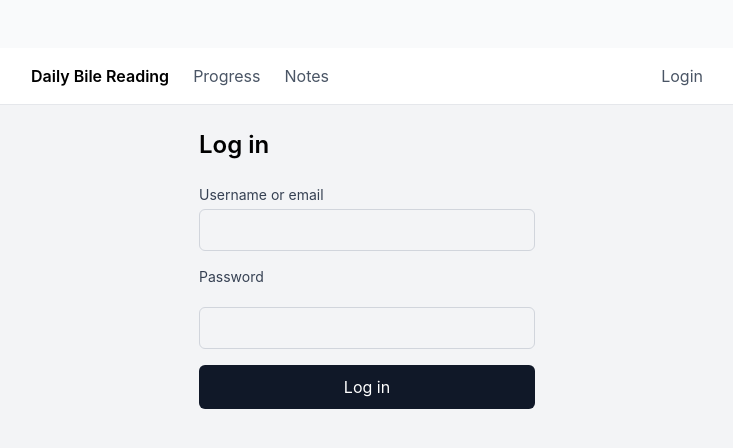
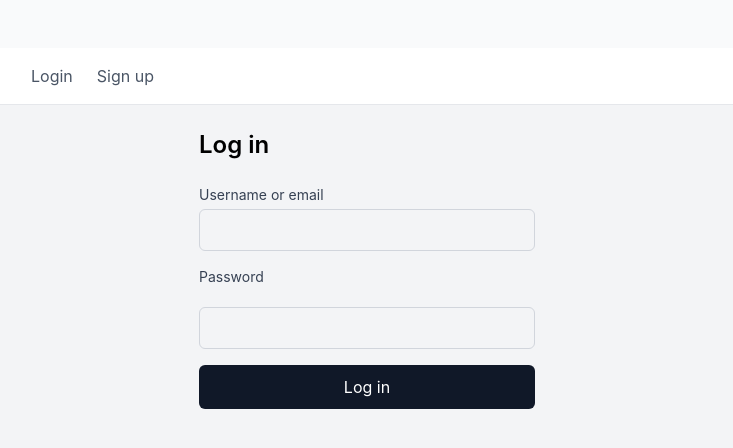
Before and after one commit to Mico1104/Bible-Reading, a React (Vite) app: page /login in a window 1280 px wide. Shown: the top 448 px of the page, without its empty margins (273-1006 px from the left). Built offline with nearby package versions, Linux system fonts and the light colour scheme; no server answers.

Commit message:
Making adjustment in Layout file

```diff
--- a/src/components/Layout.tsx
+++ b/src/components/Layout.tsx
@@ -13,6 +13,8 @@ export const Layout = () => {
     <div className="min-h-screen bg-gray-100">
       <header className="border-b border-gray-200 bg-white px-6 py-4">
         <nav className="mx-auto flex max-w-2xl items-center gap-6">
+          {user ? (
+            <>
               <Link to="/" className="font-semibold">
                 Daily Bile Reading
               </Link>
@@ -22,14 +24,19 @@ export const Layout = () => {
               <Link to="/notes" className="text-gray-600">
                 Notes
               </Link>
-          {user ? (
-            <button onClick={handleSignout} className="mt-auto text-gray-600">
+              <button onClick={handleSignout} className="ml-auto text-gray-600">
                 Sign out
               </button>
+            </>
           ) : (
-            <Link to="/login" className="ml-auto text-gray-600">
+            <>
+              <Link to="/login" className="text-gray-600">
                 Login
               </Link>
+              <Link to="/signup" className="text-gray-600">
+                Sign up
+              </Link>
+            </>
           )}
         </nav>
       </header>
```
Lines whose indentation alone changed are shown as unchanged.
